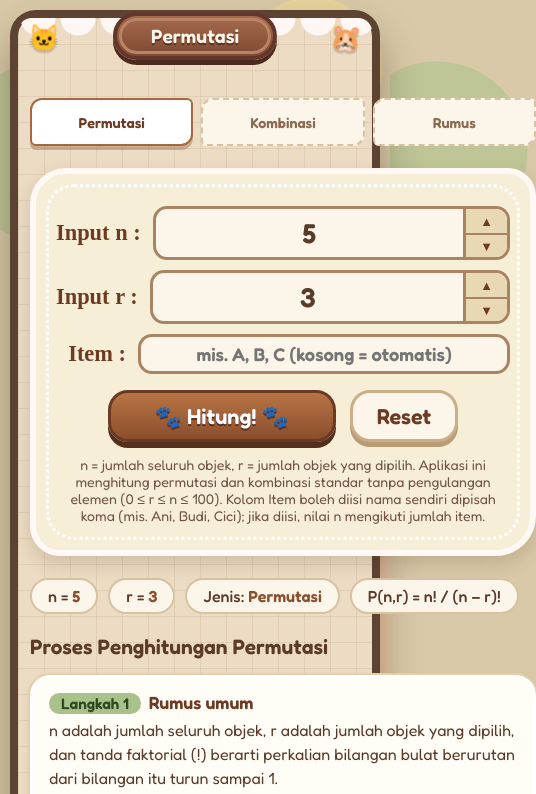
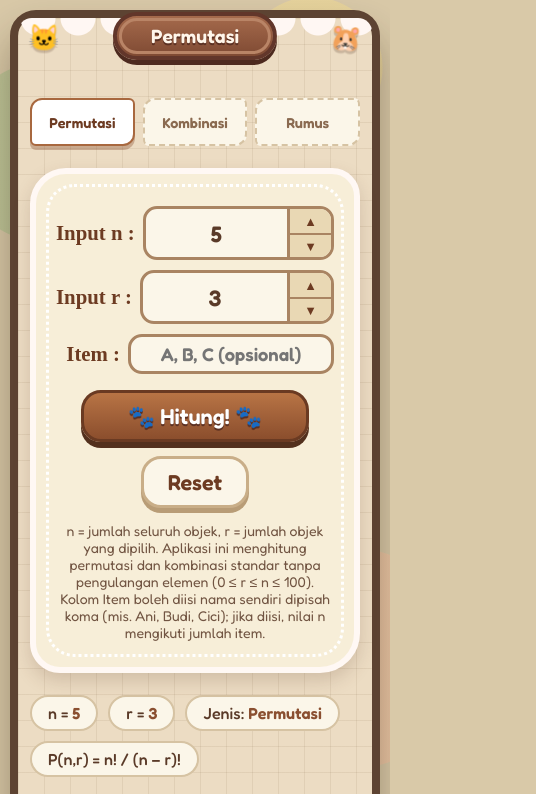
Before and after one commit to TromBoloN/k-p, a plain HTML site: page index.html in a window 390 px wide. Shown: the top 794 px of the page, 536 px wide, since content can reach past the window. Drawn offline with Linux system fonts and the light colour scheme; a web font is replaced by a local one.

Commit message:
style: responsive stuff

```diff
--- a/index.html
+++ b/index.html
@@ -26,7 +26,8 @@
 .pic.c{bottom:6px;left:12px;font-size:2.6rem}.pic.d{bottom:6px;right:14px;font-size:2.6rem}.pic.e{bottom:4px;left:50%;font-size:1.8rem;letter-spacing:.4em;transform:translateX(-50%);opacity:.9}
 .pic.f{bottom:4px;left:22%;font-size:2rem}
 .bob{animation:bob 3.6s ease-in-out infinite}@keyframes bob{50%{transform:translateY(-5px) rotate(3deg)}}
-.layout{display:grid;grid-template-columns:1fr 190px;gap:22px;align-items:start}
+.layout{display:grid;grid-template-columns:minmax(0,1fr) 190px;gap:22px;align-items:start}
+.layout>section{min-width:0}
 nav{display:flex;flex-direction:column;gap:14px;padding-top:30px}
 .tab{position:relative;font:600 1.05rem 'Fredoka';color:#8a6a50;background:var(--ivory);border:2px dashed #d6c3a3;border-radius:12px 6px 12px 6px;padding:14px 46px 14px 16px;cursor:pointer;text-align:left;transition:transform .2s,background .2s;transform:rotate(-2deg);min-height:48px}
 .tab:after{content:"";position:absolute;right:12px;top:50%;width:24px;height:24px;margin-top:-12px;border-radius:50%;border:4px solid #d9b45c;background:#f7e6a8}
@@ -79,10 +80,11 @@
 .ref h2{margin:6px 0;font-size:1.3rem}
 .ref .card{margin-top:14px}
 .ref ul{margin:6px 0 0;padding-left:20px;line-height:1.6}
+.card p,.final p,.lcount,.err,.note{overflow-wrap:anywhere}
 .hide{display:none!important}
-@media(max-width:760px){.board{margin:10px;padding:74px 12px 84px;border-width:8px}.layout{grid-template-columns:1fr}
+@media(max-width:760px){.board{margin:10px;padding:74px 12px 84px;border-width:8px}.layout{grid-template-columns:minmax(0,1fr)}
 nav{order:-1;flex-direction:row;gap:8px;padding-top:6px}.tab{flex:1;padding:12px 8px;text-align:center;font-size:.9rem;transform:none!important}.tab:after{display:none}
-.row label{min-width:70px;font-size:1.4rem}.pic{font-size:1.6rem}.pic.c,.pic.d{font-size:2rem}.pic.f{display:none}}
+.row{gap:8px}.row label{min-width:64px;font-size:1.3rem}.spin input{font-size:1.4rem}#items{font-size:1rem}.final .big{font-size:1.3rem}.pic{font-size:1.6rem}.pic.c,.pic.d{font-size:2rem}.pic.f{display:none}}
 @media(prefers-reduced-motion:reduce){*{animation:none!important;transition:none!important}}
 .row.bad #items{color:var(--err)}
 #items{font-size:1.15rem}
@@ -106,7 +108,7 @@
   <div class="form">
    <div class="row" id="rn"><label for="n">Input n :</label><div class="spin"><input id="n" type="number" inputmode="numeric" step="1" value="5"><div class="ud"><button type="button" data-t="n" data-d="1" aria-label="Naikkan n">▲</button><button type="button" data-t="n" data-d="-1" aria-label="Turunkan n">▼</button></div></div></div>
    <div class="row" id="rr"><label for="r">Input r :</label><div class="spin"><input id="r" type="number" inputmode="numeric" step="1" value="3"><div class="ud"><button type="button" data-t="r" data-d="1" aria-label="Naikkan r">▲</button><button type="button" data-t="r" data-d="-1" aria-label="Turunkan r">▼</button></div></div></div>
-   <div class="row" id="ri"><label for="items">Item :</label><div class="spin"><input id="items" type="text" autocomplete="off" placeholder="mis. A, B, C (kosong = otomatis)"></div></div>
+   <div class="row" id="ri"><label for="items">Item :</label><div class="spin"><input id="items" type="text" autocomplete="off" placeholder="A, B, C (opsional)"></div></div>
    <div class="err" id="err" role="alert"></div>
    <div class="btns"><button class="go" id="go" type="button">🐾 Hitung! 🐾</button><button class="rs" id="reset" type="button">Reset</button></div>
    <p class="note">n = jumlah seluruh objek, r = jumlah objek yang dipilih. Aplikasi ini menghitung permutasi dan kombinasi standar tanpa pengulangan elemen (0 ≤ r ≤ n ≤ 100). Kolom Item boleh diisi nama sendiri dipisah koma (mis. Ani, Budi, Cici); jika diisi, nilai n mengikuti jumlah item.</p>
```
